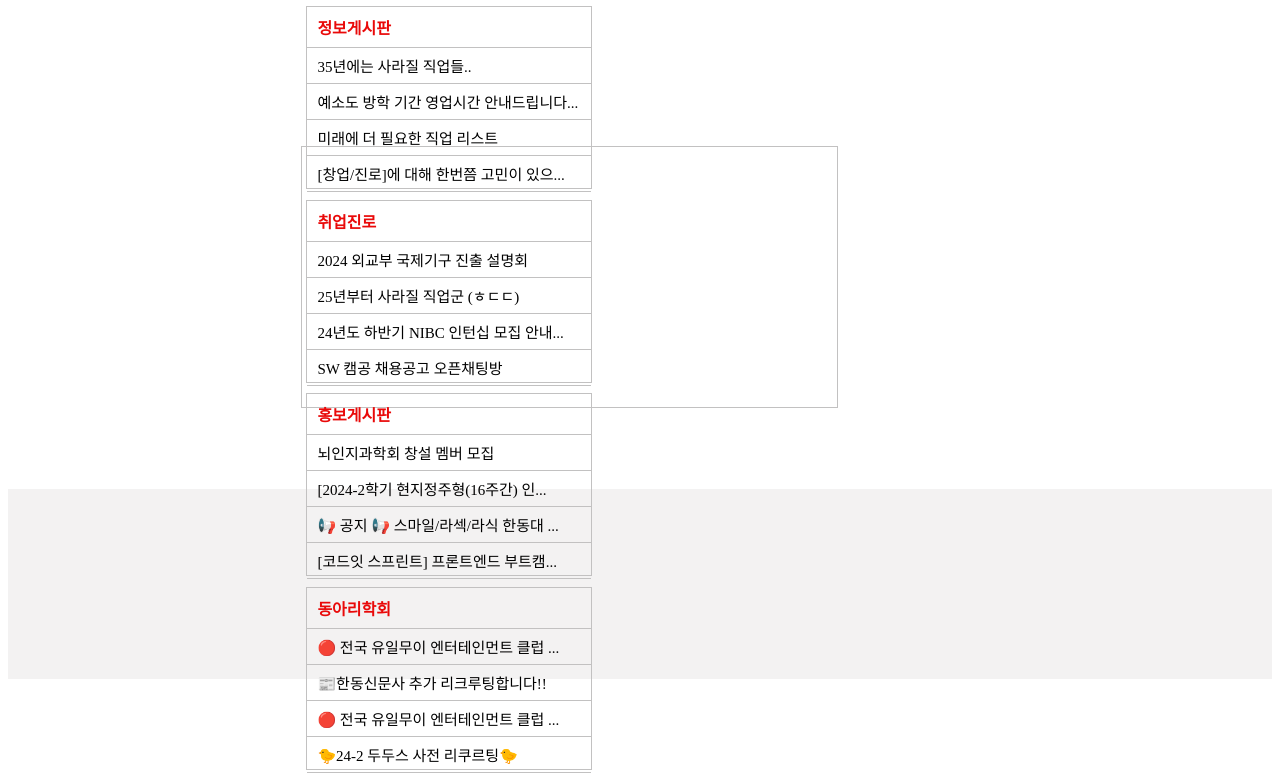
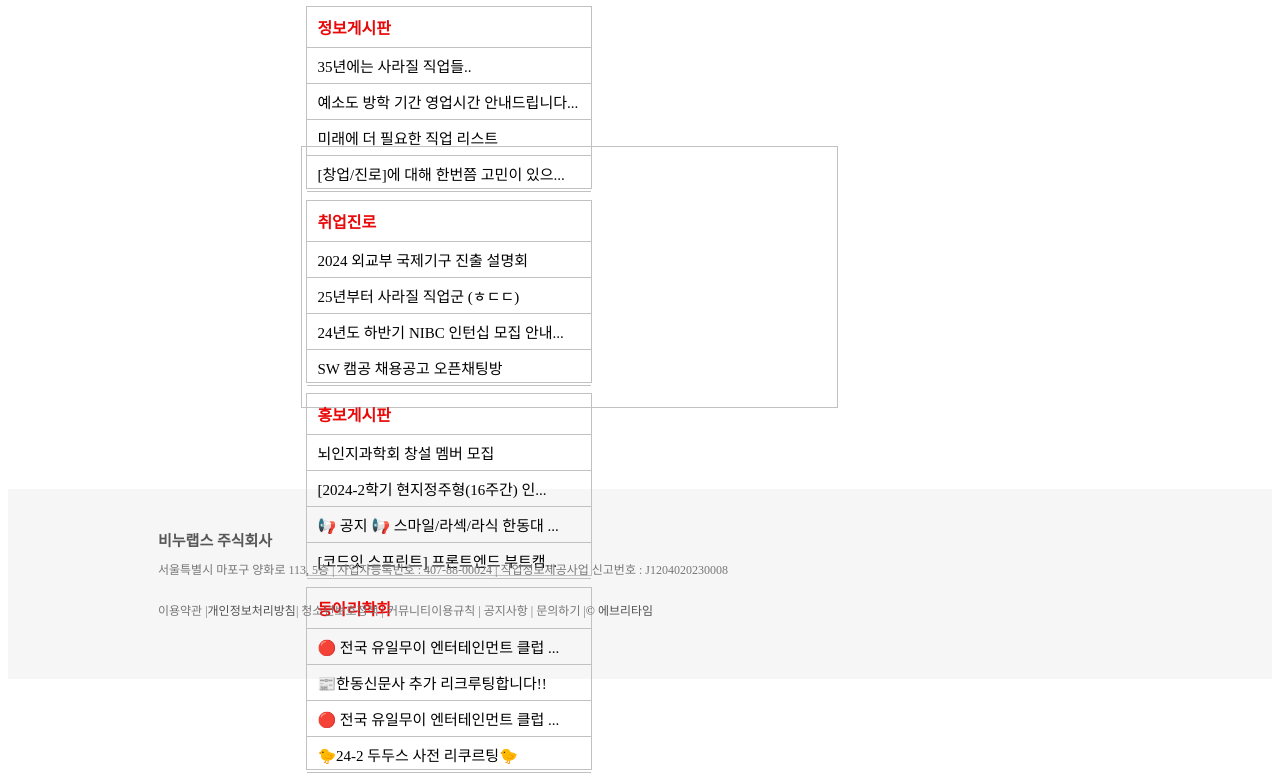
Before and after one commit to YearaChoi/2024-summer-webcamp, a React (Create React App) app: page / in a window 1280 px wide. Shown: the part 1297-2070 px from the top of the page. Built offline with nearby package versions, Linux system fonts and the light colour scheme.

Commit message:
style: 푸터 스타일 작업

```diff
--- a/src/components/Footer.jsx
+++ b/src/components/Footer.jsx
@@ -2,12 +2,56 @@ import React from "react";
 import styled from "styled-components";
 
 function Footer() {
-  return <Wrapper></Wrapper>;
+  return (
+    <Wrapper>
+      <Contents>
+        <CompanyText>비누랩스 주식회사</CompanyText>
+        <Text>
+          서울특별시 마포구 양화로 113, 5층 | 사업자등록번호 : 407-88-00024 |
+          직업정보제공사업 신고번호 : J1204020230008
+        </Text>
+        <Text>
+          이용약관 | <BoldText> 개인정보처리방침 </BoldText> | 청소년보호정책 |
+          커뮤니티이용규칙 | 공지사항 | 문의하기 |
+          <BoldText> © 에브리타임 </BoldText>
+        </Text>
+      </Contents>
+    </Wrapper>
+  );
 }
+
+export default Footer;
 
 const Wrapper = styled.div`
   height: 190px;
-  background-color: #f3f2f2;
+  background-color: #f7f6f6;
 `;
 
-export default Footer;
+const Contents = styled.div`
+  width: 800px;
+  height: 100%;
+  margin-left: 150px;
+`;
+
+const CompanyText = styled.div`
+  padding-top: 40px;
+  font-weight: 600;
+  font-size: 15px;
+  color: #575757;
+`;
+const Text = styled.div`
+  margin-top: 10px;
+  font-size: 12px;
+  color: #787777;
+
+  &:last-child {
+    margin-top: 23px;
+    display: flex;
+  }
+`;
+
+const BoldText = styled.div`
+  font-size: 12px;
+  font-weight: 500;
+  color: #535353;
+`;
```
